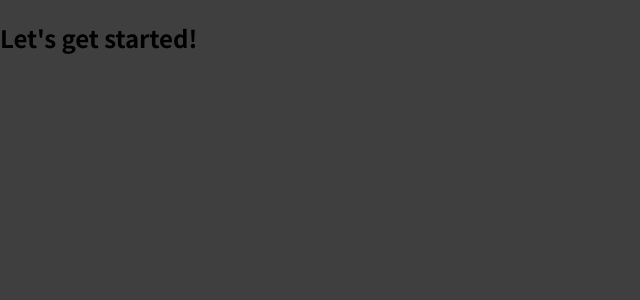
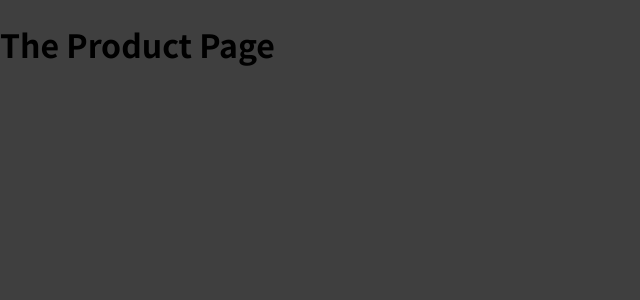
Before and after one commit to ElvisTeq/react-routes, a JavaScript app: page /product in a window 1280 px wide. Shown: the top 300 px of the page, without its empty margins (0-640 px from the left). Built offline with nearby package versions, Linux system fonts and the light colour scheme.

Commit message:
Using Routes, { Route, BrowserRouter }

```diff
--- a/src/App.js
+++ b/src/App.js
@@ -1,7 +1,18 @@
+import { Route } from "react-router-dom"; // Needs to be activated with { BrowserRouter } in top layer
+import Welcome from "./pages/Welcome";
+import Product from "./pages/Product";
+
+// localhost:3000/welcome
+// localhost:3000/product
 function App() {
   return (
     <div>
-      <h2>Let's get started!</h2>
+      <Route path="/welcome">
+        <Welcome />
+      </Route>
+      <Route path="/product">
+        <Product />
+      </Route>
     </div>
   );
 }
--- a/src/index.js
+++ b/src/index.js
@@ -1,7 +1,14 @@
-import ReactDOM from 'react-dom/client';
+import ReactDOM from "react-dom/client";
+import { BrowserRouter } from "react-router-dom"; // Activates { Route } in "App.js"
 
-import './index.css';
-import App from './App';
+import "./index.css";
+import App from "./App";
 
-const root = ReactDOM.createRoot(document.getElementById('root'));
-root.render(<App />);
+const root = ReactDOM.createRoot(document.getElementById("root"));
+
+// Activates { Route } in "App.js"
+root.render(
+  <BrowserRouter>
+    <App />
+  </BrowserRouter>
+);
--- /dev/null
+++ b/src/pages/Product.js
@@ -0,0 +1,5 @@
+const Product = () => {
+  return <h1>The Product Page</h1>;
+};
+
+export default Product;
--- /dev/null
+++ b/src/pages/Welcome.js
@@ -0,0 +1,5 @@
+const Welcome = () => {
+  return <h1>The Welcome Page</h1>;
+};
+
+export default Welcome;
```
Also changed, not shown: 1 other file (tests, documents, lock files or other folders).
